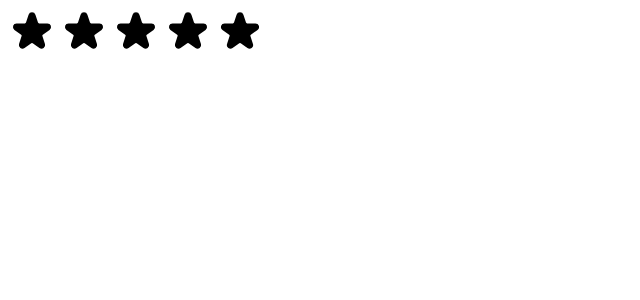
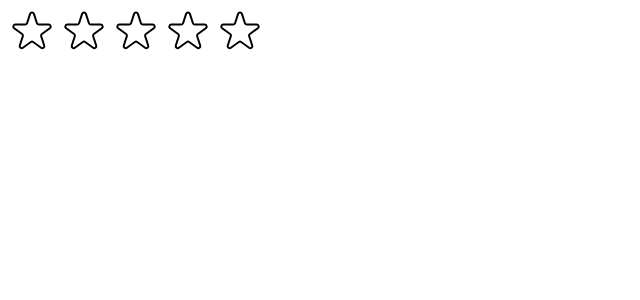
Before and after one commit to MatheusZamo/star-rating, a React (Vite) app: page / in a window 1280 px wide. Shown: the top 300 px of the page, without its empty margins (0-640 px from the left). Built offline with nearby package versions, Linux system fonts and the light colour scheme.

Commit message:
Filled stars when rating

```diff
--- a/src/star-rating.jsx
+++ b/src/star-rating.jsx
@@ -17,8 +17,9 @@
   cursor: "pointer",
 }
 
-const Star = ({ onRate, index }) => (
+const Star = ({ onRate, index, filled }) => (
   <li style={starStyle} onClick={() => onRate(index)}>
+    {filled ? (
       <svg
         xmlns="http://www.w3.org/2000/svg"
         viewBox="0 0 20 20"
@@ -27,6 +28,21 @@
       >
         <path d="M9.049 2.927c.3-.921 1.603-.921 1.902 0l1.07 3.292a1 1 0 00.95.69h3.462c.969 0 1.371 1.24.588 1.81l-2.8 2.034a1 1 0 00-.364 1.118l1.07 3.292c.3.921-.755 1.688-1.54 1.118l-2.8-2.034a1 1 0 00-1.175 0l-2.8 2.034c-.784.57-1.838-.197-1.539-1.118l1.07-3.292a1 1 0 00-.364-1.118L2.98 8.72c-.783-.57-.38-1.81.588-1.81h3.461a1 1 0 00.951-.69l1.07-3.292z" />
       </svg>
+    ) : (
+      <svg
+        xmlns="http://www.w3.org/2000/svg"
+        fill="none"
+        viewBox="0 0 24 24"
+        stroke="#000"
+      >
+        <path
+          strokeLinecap="round"
+          strokeLinejoin="round"
+          strokeWidth="{2}"
+          d="M11.049 2.927c.3-.921 1.603-.921 1.902 0l1.519 4.674a1 1 0 00.95.69h4.915c.969 0 1.371 1.24.588 1.81l-3.976 2.888a1 1 0 00-.363 1.118l1.518 4.674c.3.922-.755 1.688-1.538 1.118l-3.976-2.888a1 1 0 00-1.176 0l-3.976 2.888c-.783.57-1.838-.197-1.538-1.118l1.518-4.674a1 1 0 00-.363-1.118l-3.976-2.888c-.784-.57-.38-1.81.588-1.81h4.914a1 1 0 00.951-.69l1.519-4.674z"
+        />
+      </svg>
+    )}
   </li>
 )
 
@@ -34,12 +50,18 @@
   const [rating, setRating] = useState(0)
 
   const handleRating = (index) => setRating(index + 1)
+  const isGreaterThanIndex = (index) => rating > index
 
   return (
     <div style={containerStyle}>
       <ul style={starContainerStyle}>
         {Array.from({ length: maxRating }, (_, index) => (
-          <Star onRate={handleRating} index={index} key={index} />
+          <Star
+            onRate={handleRating}
+            index={index}
+            key={index}
+            filled={isGreaterThanIndex(index)}
+          />
         ))}
       </ul>
       <p style={textStyle}>{rating || ""}</p>
```
Lines whose indentation alone changed are shown as unchanged.
